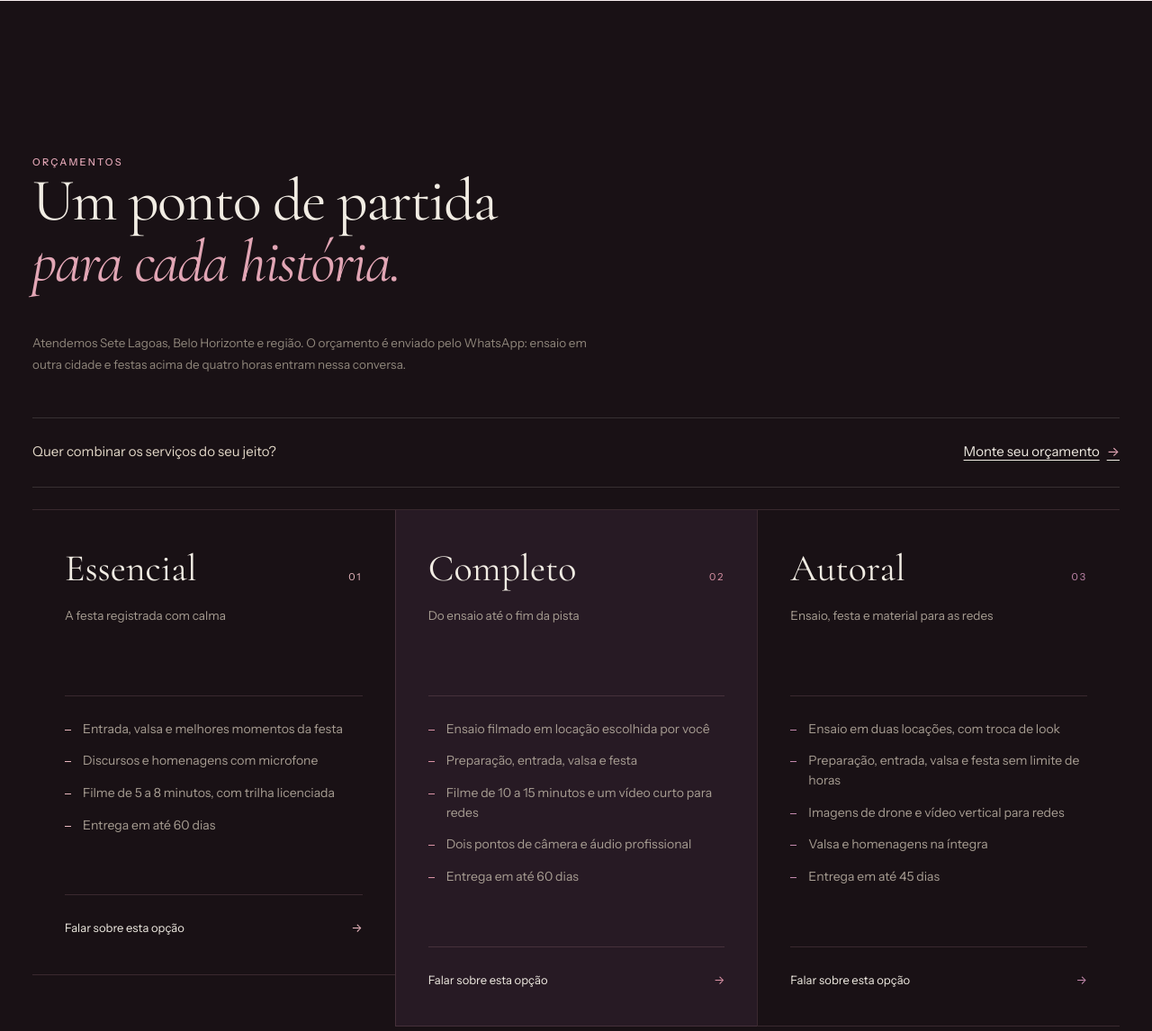
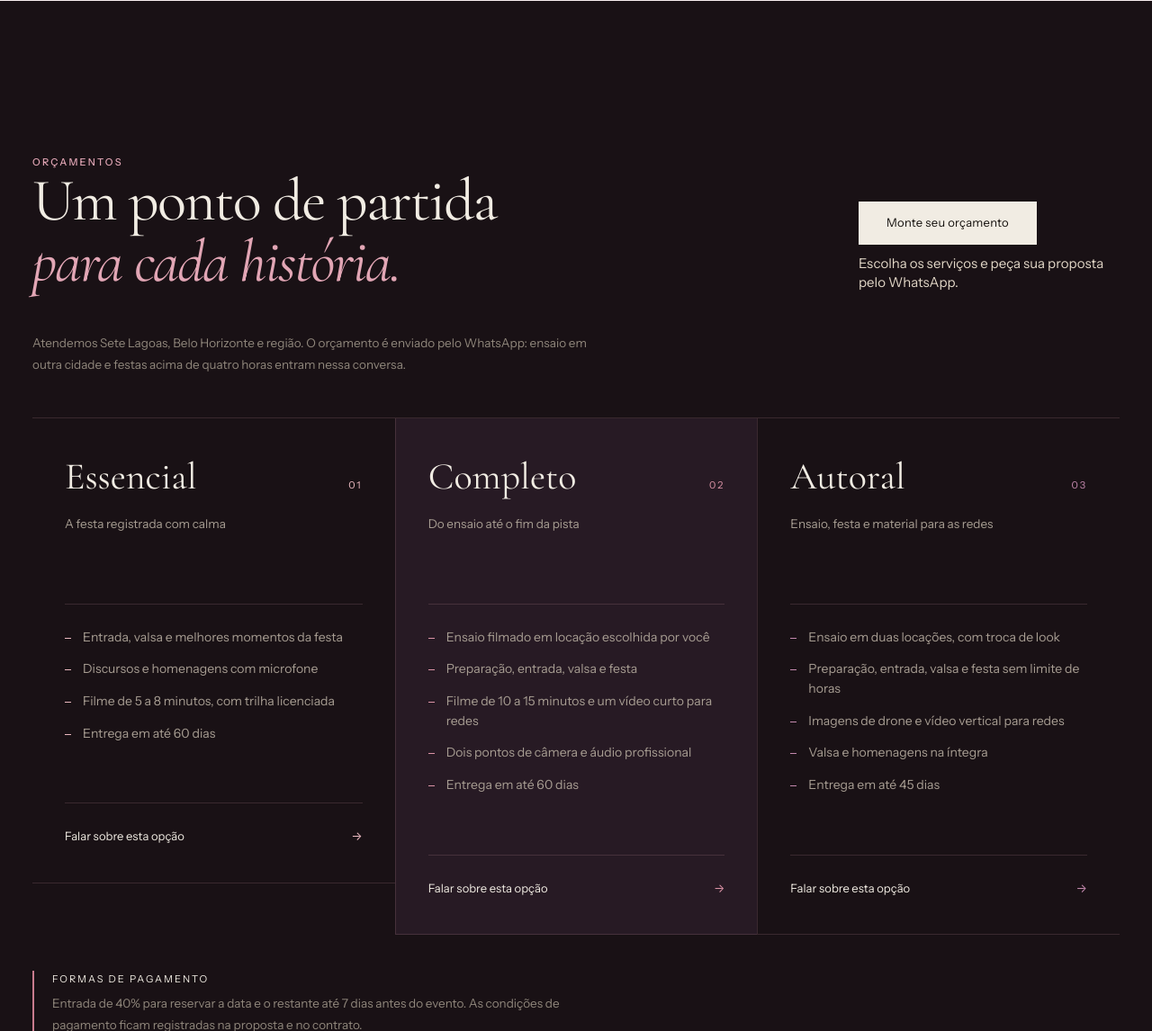
Before and after one commit to peregrino-softwares/gerson-filmes-site, a Flask app: page /15-anos in a window 1280 px wide. Shown: the part 1766-2912 px from the top of the page at 90% size. Run offline with Flask 3, Linux system fonts and the light colour scheme.

Commit message:
Destaca Monte seu orçamento no início da seção de orçamentos

```diff
--- a/static/style.css
+++ b/static/style.css
@@ -1088,19 +1088,14 @@ html:not(.js) .aparece { opacity: 1; transform: none; }
 }
 
 /* Entrada para o orçamento personalizado e seleção de serviços. */
-.monte-orcamento {
-  margin: 0 0 24px;
-  padding: 16px 0;
-  border-block: 1px solid var(--linha);
-  display: flex;
-  align-items: center;
-  justify-content: space-between;
-  flex-wrap: wrap;
-  column-gap: 20px;
+.colecoes-cabeca:has(.monte-orcamento) { gap: 22px; }
+.monte-orcamento { display: grid; justify-items: start; gap: 10px; max-width: 290px; }
+.monte-orcamento .botao { min-height: 48px; justify-content: center; text-align: center; }
+.monte-orcamento p { margin: 0; color: var(--areia); font-size: .9375rem; line-height: 1.45; }
+@media (max-width: 680px) {
+  .monte-orcamento { max-width: none; }
+  .monte-orcamento .botao { width: 100%; }
 }
-.monte-orcamento p { margin: 0; color: var(--areia); font-size: .9375rem; }
-.monte-orcamento a { display: inline-flex; align-items: center; gap: 8px; min-height: 44px; text-decoration: underline; text-underline-offset: 4px; font-size: .9375rem; }
-.monte-orcamento a span { color: var(--argila-cl); }
 .orcamento-personalizado {
   min-inline-size: 0;
   margin: 0;
--- a/templates/_pacotes.html
+++ b/templates/_pacotes.html
@@ -1,7 +1,3 @@
-<div class="monte-orcamento">
-  <p>Quer combinar os serviços do seu jeito?</p>
-  <a href="{{ url_for('orcamento', tipo=tipo_pacote, modo='personalizado') }}">Monte seu orçamento <span aria-hidden="true">→</span></a>
-</div>
 <div class="pacotes {% if grupo.pacotes|length == 2 %}dois{% endif %}">
 {% for pacote in grupo.pacotes %}
   <article class="pacote {% if pacote.destaque %}pacote-marcado{% endif %}">
--- a/templates/index.html
+++ b/templates/index.html
@@ -129,6 +129,10 @@
           <span class="rotulo">Orçamentos</span>
           <h2 class="titulo">Um ponto de partida<br><em>para cada história.</em></h2>
         </div>
+        <div class="monte-orcamento">
+          <a class="botao botao-claro" href="{{ url_for('orcamento', tipo='Casamento', modo='personalizado') }}">Monte seu orçamento</a>
+          <p>Escolha os serviços e peça sua proposta pelo WhatsApp.</p>
+        </div>
       </div>
 
       <div class="abas aparece" role="tablist" aria-label="Tipo de evento">
--- a/templates/setor.html
+++ b/templates/setor.html
@@ -64,6 +64,10 @@
           <span class="rotulo">Orçamentos</span>
           <h2 class="titulo">Um ponto de partida<br><em>para cada história.</em></h2>
         </div>
+        <div class="monte-orcamento">
+          <a class="botao botao-claro" href="{{ url_for('orcamento', tipo=setor.tipo, modo='personalizado') }}">Monte seu orçamento</a>
+          <p>Escolha os serviços e peça sua proposta pelo WhatsApp.</p>
+        </div>
       </div>
 
 {% if grupo.nota %}
```
Also changed, not shown: docs/15-anos/index.html (+5 -5 lines), docs/casamentos/index.html (+5 -5 lines), docs/eventos/index.html (+5 -5 lines), docs/index.html (+5 -13 lines), docs/static/style.css (+7 -12 lines).
